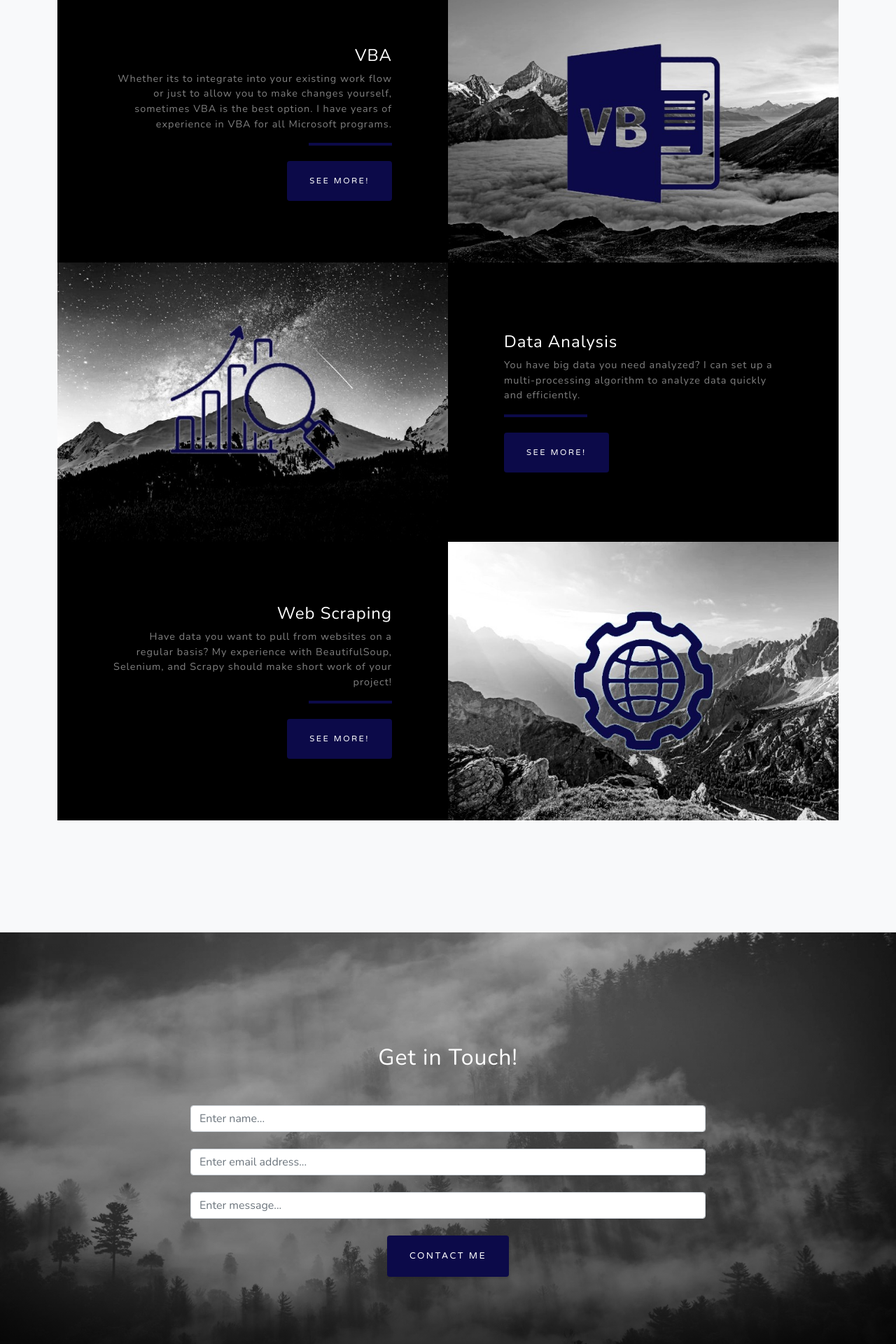
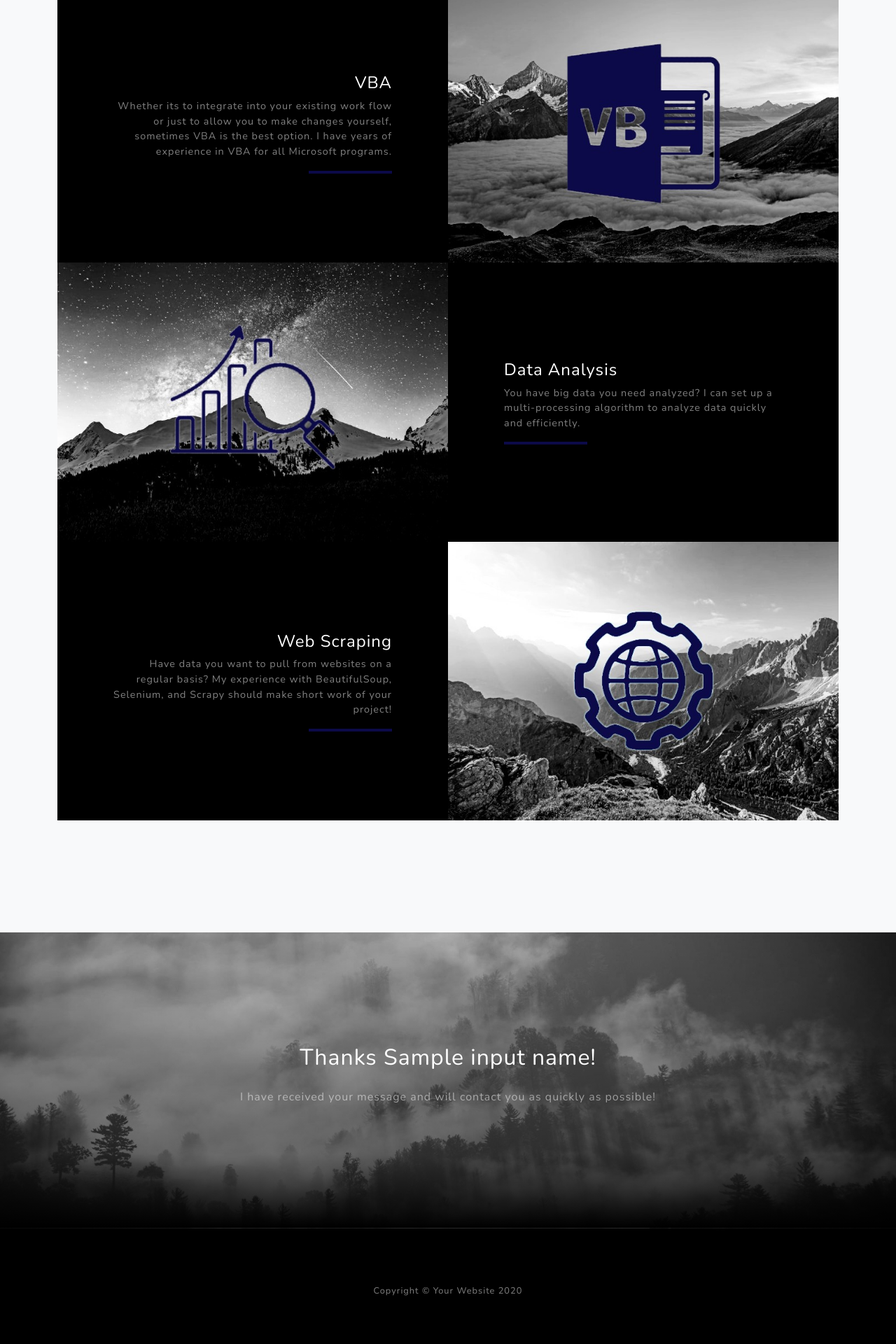
Before and after one commit to johnwesleydwyer/John-Wesley-Dwyer-Website, a Django app: template website/templates/index.html in a window 1280 px wide. Shown: the part 3400-5320 px from the top of the page at 70% size. After the commit the page ends 5251 px from the top, so only its background shows below. Run offline with Django 3.2, Linux system fonts and the light colour scheme; the template is opened without the code that fills it: most values are stand-ins (such as "Sample title", 1, 10 or a date in 2020); some libraries are stand-ins or nearby versions.

Commit message:
Updated email and pictures

```diff
--- a/website/templates/index.html
+++ b/website/templates/index.html
@@ -88,8 +88,8 @@
                                     <p class="mb-0 text-white-50">Automate your work-flow by pulling data from an API automatically. I can provide you a custom built application
                                         specifically made for you! Even better, we can schedule it for a hands-free work process!</p>
                                     <hr class="d-none d-lg-block mb-0 ml-0" />
-                                    <br/>
-                                    <a class="btn btn-primary js-scroll-trigger" href="#about">See More!</a>
+<!--                                    <br/>-->
+<!--                                    <a class="btn btn-primary js-scroll-trigger" href="#about">See More!</a>-->
                                 </div>
                             </div>
                         </div>
@@ -107,8 +107,8 @@
                                         quickly and effeciently send a custom email to whoever you would like!
                                     </p>
                                     <hr class="d-none d-lg-block mb-0 mr-0" />
-                                    <br/>
-                                    <a class="btn btn-primary js-scroll-trigger" href="#about">See More!</a>
+<!--                                    <br/>-->
+<!--                                    <a class="btn btn-primary js-scroll-trigger" href="#about">See More!</a>-->
                                 </div>
                             </div>
                         </div>
@@ -127,8 +127,8 @@
                                         imports and a plethora of report formats including Excel, CSV, PDF, and email generation.
                                     </p>
                                     <hr class="d-none d-lg-block mb-0 ml-0" />
-                                    <br/>
-                                    <a class="btn btn-primary js-scroll-trigger" href="#about">See More!</a>
+<!--                                    <br/>-->
+<!--                                    <a class="btn btn-primary js-scroll-trigger" href="#about">See More!</a>-->
                                 </div>
                             </div>
                         </div>
@@ -147,8 +147,8 @@
                                         all Microsoft programs.
                                     </p>
                                     <hr class="d-none d-lg-block mb-0 mr-0" />
-                                    <br/>
-                                    <a class="btn btn-primary js-scroll-trigger" href="#about">See More!</a>
+<!--                                    <br/>-->
+<!--                                    <a class="btn btn-primary js-scroll-trigger" href="#about">See More!</a>-->
                                 </div>
                             </div>
                         </div>
@@ -165,8 +165,8 @@
                                     <p class="mb-0 text-white-50">You have big data you need analyzed? I can set up a multi-processing algorithm to analyze data
                                         quickly and efficiently. </p>
                                     <hr class="d-none d-lg-block mb-0 ml-0" />
-                                    <br/>
-                                    <a class="btn btn-primary js-scroll-trigger" href="#about">See More!</a>
+<!--                                    <br/>-->
+<!--                                    <a class="btn btn-primary js-scroll-trigger" href="#about">See More!</a>-->
                                 </div>
                             </div>
                         </div>
@@ -184,8 +184,8 @@
                                         BeautifulSoup, Selenium, and Scrapy should make short work of your project!
                                     </p>
                                     <hr class="d-none d-lg-block mb-0 mr-0" />
-                                    <br/>
-                                    <a class="btn btn-primary js-scroll-trigger" href="#about">See More!</a>
+<!--                                    <br/>-->
+<!--                                    <a class="btn btn-primary js-scroll-trigger" href="#about">See More!</a>-->
                                 </div>
                             </div>
                         </div>
@@ -195,21 +195,34 @@
         </section>
         <!-- Signup-->
         <section class="contact-section" id="contact">
+            {% if inputName %}
+                <div class="container text-center">
+                    <div class="row">
+                        <div class="col-lg-8 mx-auto">
+                            <h2 class="text-white mb-4">Thanks {{ inputName }}!</h2>
+                            <p class="text-white-50">
+                                I have received your message and will contact you as quickly as possible!
+                            </p>
+                        </div>
+                    </div>
+                </div>
+            {% else %}
                 <div class="container">
                     <div class="row">
                         <div class="col-md-10 col-lg-8 mx-auto text-center">
                             <h2 class="text-white mb-5">Get in Touch!</h2>
-                        <form>
+                            <form action="#contact" method="post">
+                                {% csrf_token %}
                                 <div>
-                                <input class="form-control flex-fill mr-0 mr-sm-2 mb-3 mb-sm-0" id="inputName" type="text" placeholder="Enter name..." />
+                                    <input class="form-control flex-fill mr-0 mr-sm-2 mb-3 mb-sm-0" id="inputName" name="inputName" type="text" placeholder="Enter name..." />
                                 </div>
                                 <br/>
                                 <div>
-                                <input class="form-control flex-fill mr-0 mr-sm-2 mb-3 mb-sm-0" id="inputEmail" type="email" placeholder="Enter email address..." />
+                                    <input class="form-control flex-fill mr-0 mr-sm-2 mb-3 mb-sm-0" id="inputEmail" name="inputEmail" type="email" placeholder="Enter email address..." />
                                 </div>
                                 <br/>
                                 <div>
-                                <input class="form-control flex-fill mr-0 mr-sm-2 mb-3 mb-sm-0" id="inputMessage" type="email" rows="5" placeholder="Enter message..." />
+                                    <input class="form-control flex-fill mr-0 mr-sm-2 mb-3 mb-sm-0" id="inputMessage" name="inputMessage" rows="5" placeholder="Enter message..." />
                                 </div>
                                 <br/>
                                 <div>
@@ -220,6 +233,7 @@
                         </div>
                     </div>
                 </div>
+            {% endif %}
         </section>
         <!-- Contact-->
 <!--        <section class="contact-section bg-black">-->
```
Also changed, not shown: johnWesleyDwyerWebsite/settings.py (+12 -0 lines), website/views.py (+21 -1 lines), static/website/assets/img/demo-bg.jpg (added), static/website/assets/img/demo-image-01.jpg, static/website/assets/img/old/demo-image-01.jpg (added). Lines whose indentation alone changed are shown as unchanged.
